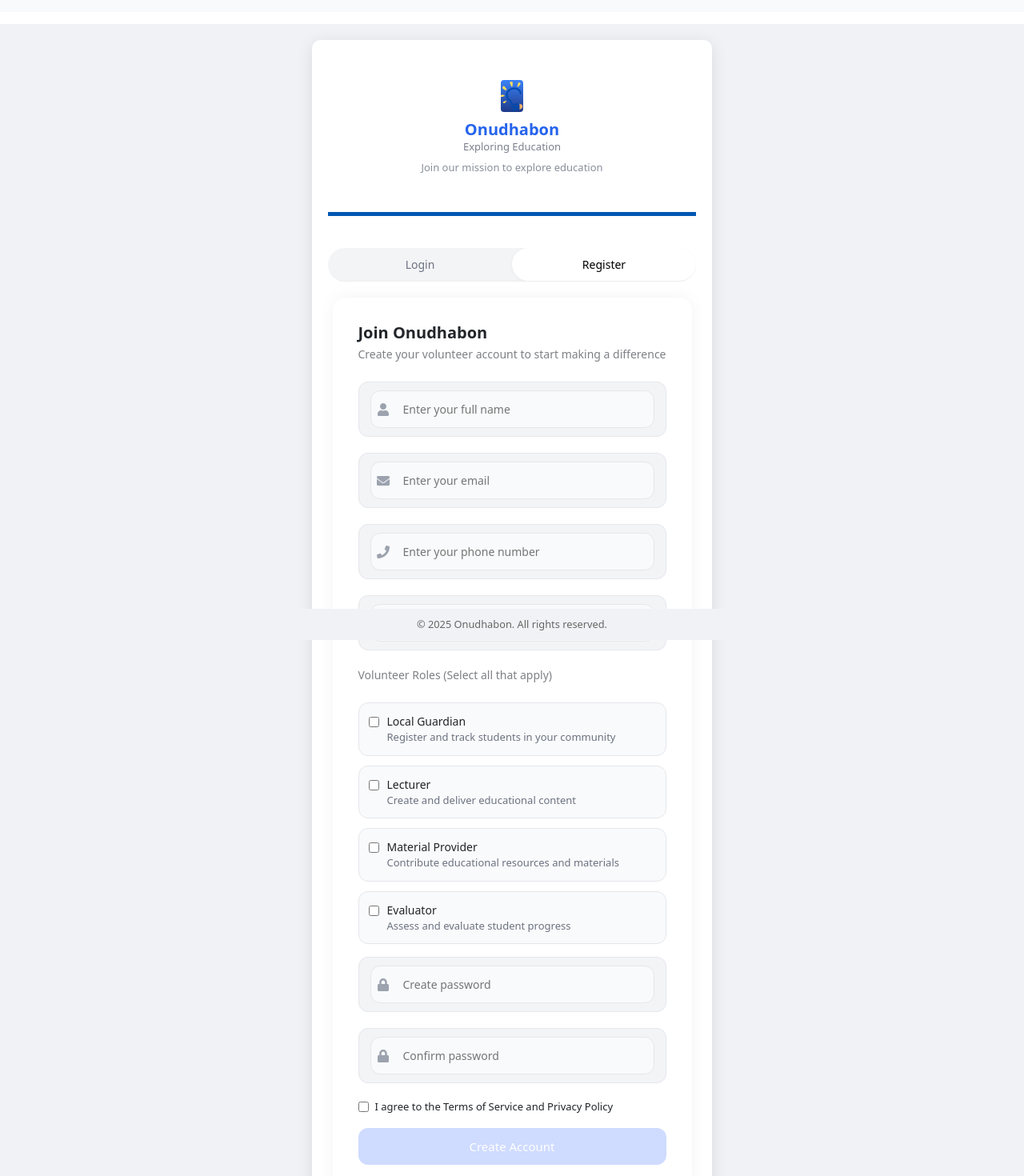
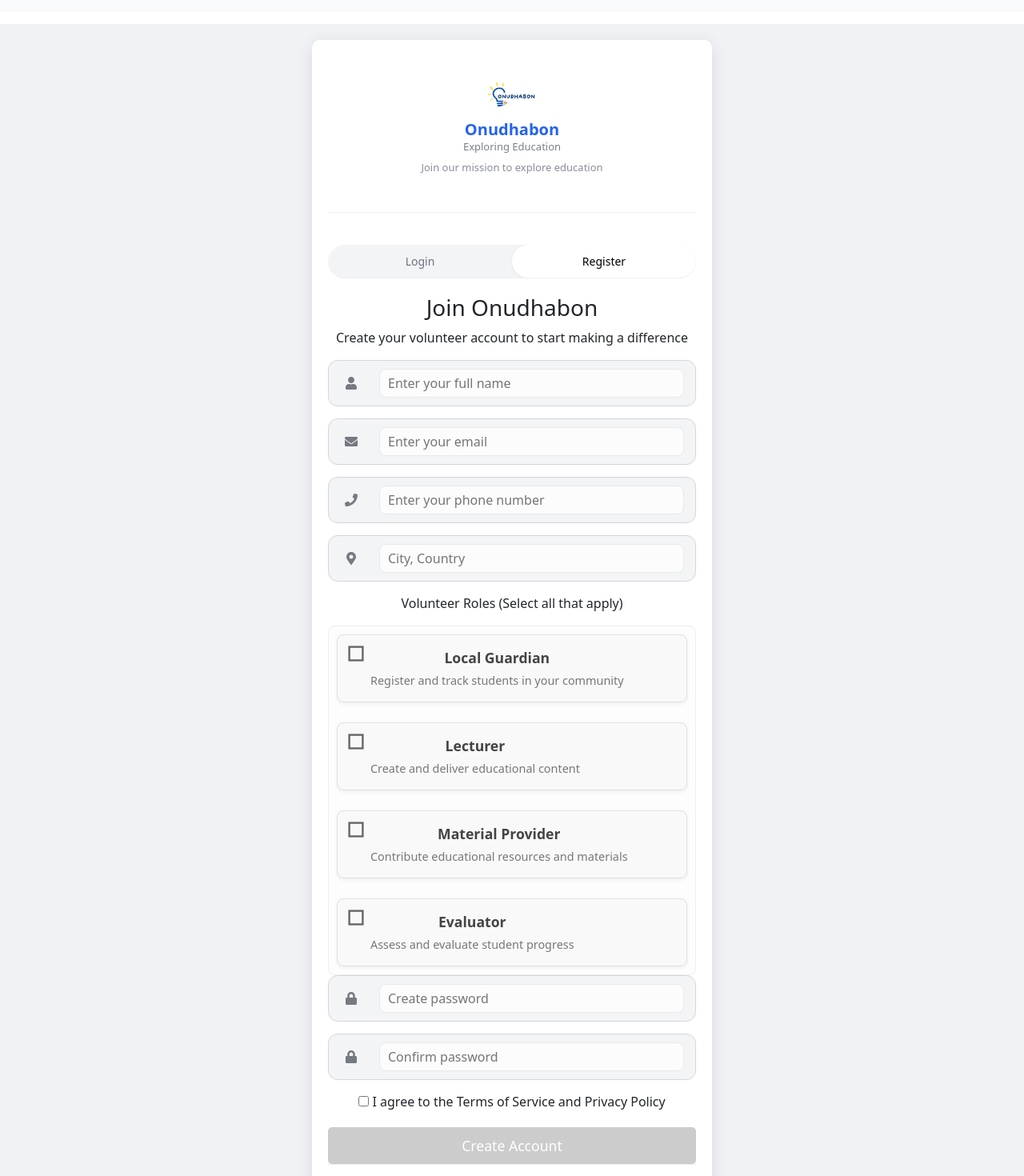
Before and after one commit to abonty360/Onudhabon, a React (Create React App) app: page /register in a window 1280 px wide. Shown: the top 1470 px of the page at 80% size. Built offline with nearby package versions, Linux system fonts and the light colour scheme.

Commit message:
Login reg logo fixed

```diff
--- a/src/App.css
+++ b/src/App.css
@@ -37,9 +37,9 @@ body, html {
 }
 
 .logo-icon {
-  width: 28px;
+  width: 60px;
   height: 40px;
-  background: linear-gradient(to bottom, #3b82f6, #1e3a8a);
+  background: linear-gradient(to bottom, #ffffff, #ffffff);
   border-radius: 4px;
   margin: 0 auto 10px;
 }
--- a/src/Components/LoginForm/LoginForm.css
+++ b/src/Components/LoginForm/LoginForm.css
@@ -3,18 +3,6 @@
   flex-direction: column;
   gap: 10px;
   padding: 10px;
-  animation: fadeIn 0.8s ease-out;
-}
-
-@keyframes fadeIn {
-  from {
-    opacity: 0;
-    transform: translateY(-20px);
-  }
-  to {
-    opacity: 1;
-    transform: translateY(0);
-  }
 }
 
 h3 {
@@ -32,8 +20,8 @@ h3 {
 .input-with-icon {
   display: flex;
   align-items: center;
-  background-color: #f3f4f6;
-  border: 1px solid #d1d5db;
+  background-color: #f3f4f6; /* Light gray background for the container */
+  border: 1px solid #d1d5db; /* Light gray border for the container */
   border-radius: 12px;
   padding: 10px 14px;
   transition: border-color 0.3s ease;
@@ -41,9 +29,6 @@ h3 {
 
 .input-with-icon:focus-within {
   border-color: #4f46e5;
-  box-shadow: 0 0 0 3px rgba(79, 70, 229, 0.2);
-  transform: translateY(-2px);
-  transition: all 0.2s ease-in-out;
 }
 
 .input-with-icon .icon {
@@ -53,14 +38,15 @@ h3 {
   font-size: 1rem;
 }
 
-.input-with-icon {
-  display: flex;
-  align-items: center;
-  background-color: #f3f4f6;
-  border: 1px solid #e5e7eb;  /* lighter outer border */
-  border-radius: 12px;
-  padding: 10px 14px;
-  transition: border-color 0.3s ease;
+/* Style for the actual input element inside the container */
+.input-with-icon input {
+  background-color: transparent; /* Make input background transparent */
+  border: none; /* Remove default input border */
+  outline: none; /* Remove outline on focus */
+  flex: 1; /* Allow input to take available space */
+  padding: 0; /* Remove padding as it's now on .input-inner-box */
+  font-size: 1em;
+  color: #333;
 }
 
 .login-btn {
@@ -92,3 +78,14 @@ h3 {
 .forgot-link:hover {
   text-decoration: underline;
 }
+
+.input-inner-box {
+  flex: 3; /* Take up more space */
+  display: flex;
+  align-items: center;
+  background-color: #fcfcfc; /* Lighter gray for inner box */
+  border: 1px solid #e9e9e9; /* Subtle border for inner box */
+  border-radius: 8px; /* Slightly smaller border-radius than outer */
+  padding: 5px 10px; /* Padding for the inner box */
+  margin-left: 4px; /* Increased space from the icon */
+}
--- a/src/Components/NavbarComp/Navbarcomp.js
+++ b/src/Components/NavbarComp/Navbarcomp.js
@@ -11,7 +11,9 @@ export default class NavbarComponent extends Component {
             <Navbar bg="white" expand="lg" fixed="top" className="shadow-sm custom-navbar">
                 <Container fluid>
                     <Navbar.Brand as={Link} to="/" className="d-flex align-items-center gap-2">
-                        <Image src={logo} alt="Logo" height="80" />
+                        <Image src={logo} alt="Onudhabon Logo" height="30" />
+                        Onudhabon
+
                     </Navbar.Brand>
                     <Navbar.Toggle aria-controls="main-navbar" />
                     <Navbar.Collapse id="main-navbar">
--- a/src/Components/RegistrationForm/RegistrationForm.css
+++ b/src/Components/RegistrationForm/RegistrationForm.css
@@ -1,16 +1,4 @@
 /* RegistrationForm.css */
-
-.registration-form {
-  text-align: left;
-  background: white;
-  padding: 32px;
-  border-radius: 16px;
-  box-shadow: 0 0 20px rgba(0, 0, 0, 0.05);
-  max-width: 600px;
-  margin: 0 auto;
-  animation: fadeIn 0.8s ease-out;
-}
-
 @keyframes fadeIn {
   from {
     opacity: 0;
@@ -22,132 +10,182 @@
   }
 }
 
-.registration-form h3 {
-  font-size: 20px;
-  margin-bottom: 4px;
-  font-weight: 600;
+.logo-container {
+  background-color: #e0f2f7; /* Light blue background */
+  padding: 20px;
+  border-radius: 10px;
+  margin-bottom: 20px;
+  display: flex;
+  justify-content: center;
+  align-items: center;
 }
 
-.registration-form p {
-  font-size: 14px;
-  color: #7e8085;
-  margin-bottom: 24px;
+.logo {
+  max-width: 150px;
+  height: auto;
 }
 
-.input-with-icon {
-  position: relative;
-  margin-bottom: 20px;
-}
-
-.input-with-icon input:focus,
-.input-with-icon textarea:focus {
-  border-color: #4f46e5;
-  box-shadow: 0 0 0 3px rgba(79, 70, 229, 0.2);
-  transform: translateY(-2px);
-  transition: all 0.2s ease-in-out;
-}
-
-.input-with-icon input,
-.input-with-icon textarea {
-  width: 100%;
-  padding: 12px 12px 12px 40px;
-  border-radius: 12px;
-  border: 1px solid #e5e7eb;
-  background: #f9fafb;
-  font-size: 14px;
-  resize: vertical;
-}
-
-.input-with-icon .icon {
-  position: absolute;
-  top: 50%;
-  left: 16px;
-  transform: translateY(-50%);
-  color: #9ca3af;
-}
+/* Styles for RegistrationForm.jsx roles */
 
 .volunteer-roles {
-  display: grid;
-  gap: 12px;
-  margin-bottom: 16px;
+  display: grid; /* Use grid for better layout control */
+  grid-template-columns: repeat(auto-fit, minmax(250px, 1fr)); /* Responsive columns */
+  gap: 25px; /* Space between cards */
+  margin-top: 15px;
+  padding: 10px;
+  border: 1px solid #eee; /* Light border for the container */
+  border-radius: 8px;
+  background-color: #fdfdfd; /* Very light background for the container */
 }
 
 .role-card {
   display: flex;
-  align-items: flex-start;
-  background: #f9fafb;
-  border: 1px solid #e5e7eb;
-  border-radius: 12px;
-  padding: 12px;
-  gap: 10px;
+  align-items: flex-start; /* Align items to the start of the cross axis */
+  background-color: #f9f9f9; /* Light gray background for the box */
+  border: 1px solid #e0e0e0; /* Light gray border */
+  border-radius: 8px;
+  padding: 15px;
+  cursor: pointer;
+  transition: all 0.2s ease-in-out;
+  box-shadow: 0 2px 5px rgba(0,0,0,0.05); /* Subtle shadow */
 }
 
-.role-card input[type="checkbox"] {
-  margin-top: 5px;
+.role-card:hover {
+  border-color: #007bff; /* Highlight on hover */
+  box-shadow: 0 4px 8px rgba(0,0,0,0.1);
+}
+
+.role-card input[type="radio"] {
+  margin-right: 10px; /* Space between radio and text */
+  transform: scale(1.2); /* Slightly larger radio */
+  flex-shrink: 0; /* Prevent radio from shrinking */
+
+  /* New styles for square radio buttons */
+  appearance: none; /* Remove default browser styling */
+  width: 16px; /* Smaller width */
+  height: 16px; /* Smaller height */
+  border: 2px solid #666; /* Border color */
+  border-radius: 0; /* Make it square */
+  position: relative; /* For custom checked state */
+  cursor: pointer;
+}
+
+/* Style for the checked state (inner square) */
+.role-card input[type="radio"]:checked {
+  border-color: #007bff; /* Border color when checked */
+}
+
+.role-card input[type="radio"]:checked::before {
+  content: '\2713'; /* Tick mark Unicode character */
+  display: block;
+  width: 100%; /* Fill the square */
+  height: 100%; /* Fill the square */
+  background-color: transparent; /* No background for the tick */
+  color: #007bff; /* Tick mark color */
+  font-size: 14px; /* Adjust font size for tick */
+  line-height: 1; /* Adjust line height for vertical centering */
+  text-align: center; /* Center horizontally */
+  position: absolute;
+  top: 50%;
+  left: 50%;
+  transform: translate(-50%, -50%);
 }
 
 .role-label {
-  font-size: 14px;
-  font-weight: 500;
+  font-weight: bold;
+  font-size: 1.1em;
+  color: #444; /* Darker gray */
+  margin-bottom: 5px;
 }
 
 .role-description {
-  font-size: 13px;
-  color: #6b7280;
+  font-size: 0.9em;
+  color: #777; /* Darker gray */
 }
 
-.flex-row {
-  display: flex;
-  gap: 16px;
+/* Style for selected role card (already targeting radio) */
+.role-card input[type="radio"]:checked + div {
+  color: #007bff; /* Change text color when selected */
 }
 
-.flex-row .input-with-icon {
-  flex: 1;
+.role-card input[type="radio"]:checked + div .role-label {
+  color: #007bff;
 }
 
-.checkbox-agreement {
+.role-card input[type="radio"]:checked + div .role-description {
+  color: #0056b3;
+}
+
+
+
+.input-with-icon {
   display: flex;
   align-items: center;
-  gap: 8px;
-  font-size: 13px;
-  margin: 16px 0;
+  background-color: #f3f4f6; /* Light gray background */
+  border: 1px solid #d1d5db; /* Light gray border */
+  border-radius: 12px;
+  padding: 10px 14px;
+  transition: border-color 0.3s ease;
+  margin-bottom: 15px; /* Added for gap */
+}
+
+.input-with-icon:focus-within {
+  border-color: #4f46e5;
+}
+
+.input-with-icon .icon {
+  margin-left: 6px;
+  margin-right: 12px;
+  color: #757981;
+  font-size: 1rem;
+}
+
+.input-with-icon input {
+  background-color: transparent; /* Make input background transparent */
+  border: none;
+  outline: none;
+  flex: 1;
+  padding: 0;
+  font-size: 1em;
+  color: #333;
 }
 
 .create-account-btn {
-  width: 100%;
-  padding: 12px;
-  background-color: #93b4f5;
+  background-color: #007bff; /* Blue */
   color: white;
-  font-weight: 500;
-  font-size: 15px;
+  padding: 10px 15px;
   border: none;
-  border-radius: 12px;
+  border-radius: 5px;
+  font-size: 1.1em;
   cursor: pointer;
-  transition: background 0.3s ease;
+  transition: background-color 0.2s ease-in-out;
+  width: 100%; /* Make it full width */
+  margin-top: 20px; /* Add some space above it */
 }
 
 .create-account-btn:hover {
-  background-color: #4338ca;
-}
-.input-with-icon.error input,
-.volunteer-roles.error,
-.checkbox-agreement.error {
-  border: 1px solid red;
-  background-color: #ffe6e6;
-}
-
-.create-account-btn {
-  background-color: #b0c4ff;
-  cursor: not-allowed;
-  transition: background 0.3s;
-}
-
-.create-account-btn.active {
-  background-color: #4f7cff;
-  color: white;
-  cursor: pointer;
+  background-color: #0056b3; /* Dark blue for hover */
 }
 
 .create-account-btn.disabled {
-  opacity: 0.6;
+  background-color: #cccccc; /* Gray out when disabled */
+  cursor: not-allowed;
 }
+
+.input-with-icon.error {
+  border-color: #dc3545; /* Red border for error */
+}
+
+.input-inner-box {
+  flex: 3; /* Take up more space */
+  display: flex;
+  align-items: center;
+  background-color: #fcfcfc; /* Lighter gray for inner box */
+  border: 1px solid #e9e9e9; /* Subtle border for inner box */
+  border-radius: 8px; /* Slightly smaller border-radius than outer */
+  padding: 5px 10px; /* Padding for the inner box */
+  margin-left: 15px; /* Increased space from the icon */
+}
+
+.registration-form {
+}
--- a/src/Components/RegistrationForm/RegistrationForm.jsx
+++ b/src/Components/RegistrationForm/RegistrationForm.jsx
@@ -33,12 +33,10 @@ const RegisterForm = () => {
   };
 
   const handleRoleChange = (label) => {
-    setFormData(prev => {
-      const roles = prev.roles.includes(label)
-        ? prev.roles.filter(r => r !== label)
-        : [...prev.roles, label];
-      return { ...prev, roles };
-    });
+    setFormData(prev => ({
+      ...prev,
+      roles: [label],
+    }));
   };
 
   const handleBlur = (field) => {
@@ -92,6 +90,7 @@ const RegisterForm = () => {
 
       <div className={getInputClass('name')}>
         <FaUser className="icon" />
+        <div className="input-inner-box">
           <input
             type="text"
             name="name"
@@ -101,9 +100,11 @@ const RegisterForm = () => {
             onBlur={() => handleBlur('name')}
           />
         </div>
+      </div>
 
       <div className={getInputClass('email')}>
         <FaEnvelope className="icon" />
+        <div className="input-inner-box">
           <input
             type="email"
             name="email"
@@ -113,9 +114,11 @@ const RegisterForm = () => {
             onBlur={() => handleBlur('email')}
           />
         </div>
+      </div>
 
       <div className={getInputClass('phone')}>
         <FaPhone className="icon" />
+        <div className="input-inner-box">
           <input
             type="tel"
             name="phone"
@@ -125,9 +128,11 @@ const RegisterForm = () => {
             onBlur={() => handleBlur('phone')}
           />
         </div>
+      </div>
 
       <div className={getInputClass('location')}>
         <FaMapMarkerAlt className="icon" />
+        <div className="input-inner-box">
           <input
             type="text"
             name="location"
@@ -137,13 +142,15 @@ const RegisterForm = () => {
             onBlur={() => handleBlur('location')}
           />
         </div>
+      </div>
 
       <p>Volunteer Roles (Select all that apply)</p>
       <div className={`volunteer-roles ${submitted && formData.roles.length === 0 ? 'error' : ''}`}>
         {rolesList.map((role, i) => (
           <label className="role-card" key={i}>
             <input
-              type="checkbox"
+              type="radio"
+              name="volunteerRole"
               checked={formData.roles.includes(role.label)}
               onChange={() => handleRoleChange(role.label)}
             />
@@ -157,6 +164,7 @@ const RegisterForm = () => {
 
       <div className={getInputClass('password')}>
         <FaLock className="icon" />
+        <div className="input-inner-box">
           <input
             type="password"
             name="password"
@@ -166,9 +174,11 @@ const RegisterForm = () => {
             onBlur={() => handleBlur('password')}
           />
         </div>
+      </div>
 
       <div className={getInputClass('confirmPassword')}>
         <FaLock className="icon" />
+        <div className="input-inner-box">
           <input
             type="password"
             name="confirmPassword"
@@ -177,6 +187,7 @@ const RegisterForm = () => {
             onChange={handleChange}
             onBlur={() => handleBlur('confirmPassword')}
           />
+        </div>
       </div>
 
       <label className={`checkbox-agreement ${submitted && !formData.terms ? 'error' : ''}`}>
--- a/src/Pages/HomePage/HomePage.css
+++ b/src/Pages/HomePage/HomePage.css
@@ -20,3 +20,8 @@
   font-size: 1.2em;
   margin-bottom: 10px;
 }
+
+.mission-statement {
+  color: #007bff; /* Bootstrap primary blue */
+  font-size: 1.3em; /* Slightly larger than default lead paragraph */
+}
--- a/src/Pages/HomePage/HomePage.jsx
+++ b/src/Pages/HomePage/HomePage.jsx
@@ -47,7 +47,7 @@ const Homepage = () => {
       <section className="py-5 mt-5 bg-primary text-white text-center">
         <Container>
           <h1 className="display-5 fw-bold">Exploring Education Through Community</h1>
-          <p className="lead">Connecting volunteers, educators, and communities all across Bangladesh to provide quality education for underprivileged children.</p>
+          <p className="lead mission-statement">Connecting volunteers, educators, and communities all across Bangladesh to provide quality education for underprivileged children.</p>
           <div className="d-flex justify-content-center gap-3 mt-3">
             <Button variant="light" as={Link} to="/login">Become a Volunteer</Button>
             <Button variant="outline-light">Donate Now</Button>
@@ -67,7 +67,7 @@ const Homepage = () => {
           </Col>
           <Col md={3} className="mb-3">
             <div className="border rounded p-4">
-              <i className="bi bi-book display-6 text-primary"></i>
+              <img src="/images/navbar_logo.png" alt="Learning Materials" style={{ width: '48px', height: '48px' }} />
               <h5 className="mt-2">2,500+</h5>
               <p className="mb-0">Learning Materials</p>
             </div>
--- a/src/Pages/LoginPage/LoginPage.css
+++ b/src/Pages/LoginPage/LoginPage.css
@@ -1,4 +1,15 @@
 /* LoginPage.css */
+@keyframes fadeIn {
+  from {
+    opacity: 0;
+    transform: translateY(-20px);
+  }
+  to {
+    opacity: 1;
+    transform: translateY(0);
+  }
+}
+
 .login-page-container {
   display: flex;
   justify-content: center;
@@ -18,13 +29,14 @@
   max-width: 400px;
   overflow: hidden;
   text-align: center;
+  animation: fadeIn 1.2s ease-out forwards;
 }
 
 .logo-section {
-  background-color: #ffffff;
+  background-color: transparent;
   color: white;
   padding: 30px 20px;
-  border-bottom: 5px solid #0056b3;
+  border-bottom: 1px solid #eee; /* Changed to light grey border */
 }
 
 .logo-icon {
--- a/src/Pages/LoginPage/LoginPage.jsx
+++ b/src/Pages/LoginPage/LoginPage.jsx
@@ -8,7 +8,7 @@ function LoginPage() {
     <div className="login-page-container">
       <div className="login-card">
         <div className="logo-section">
-          <img src="/images/lightmode_logo.png" alt="Logo" className="logo-icon" />
+          <img src="/images/navbar_logo.png" alt="Onudhabon Logo" className="logo-icon" />
           <h2 className="app-title">Onudhabon</h2>
           <p className="subtitle">Exploring Education</p>
           <p className="mission-text">Join our mission to explore education</p>
--- a/src/Pages/RegistrationPage/RegistrationPage.css
+++ b/src/Pages/RegistrationPage/RegistrationPage.css
@@ -1,4 +1,15 @@
 /* RegistrationPage.css */
+@keyframes fadeIn {
+  from {
+    opacity: 0;
+    transform: translateY(-20px);
+  }
+  to {
+    opacity: 1;
+    transform: translateY(0);
+  }
+}
+
 .registration-page-container {
   display: flex;
   justify-content: center;
@@ -6,6 +17,7 @@
   min-height: 100vh;
   background-color: #f0f2f5;
   padding: 20px;
+  animation: fadeIn 1.2s ease-out forwards;
 }
 
 .registration-card {
@@ -22,10 +34,10 @@
 }
 
 .logo-section {
-  background-color: #ffffff;
-  color: white;
+  background-color: transparent;
+  color: #333; /* Changed text color to dark grey */
   padding: 30px 20px;
-  border-bottom: 5px solid #0056b3;
+  border-bottom: 1px solid #eee; /* Changed border color to light grey */
 }
 
 .logo-icon {
--- a/src/Pages/RegistrationPage/RegistrationPage.jsx
+++ b/src/Pages/RegistrationPage/RegistrationPage.jsx
@@ -8,12 +8,11 @@ function RegistrationPage() {
     <div className="registration-page-container">
       <div className="registration-card">
         <div className="logo-section">
-          <img src="/images/lightmode_logo.png" alt="Logo" className="logo-icon" />
+          <img src="/images/navbar_logo.png" alt="Onudhabon Logo" className="logo-icon" />
           <h2 className="app-title">Onudhabon</h2>
           <p className="subtitle">Exploring Education</p>
           <p className="mission-text">Join our mission to explore education</p>
         </div>
-
         <div className="tabs">
           <Link to="/login" className="tab">Login</Link>
           <Link to="/register" className="tab active">Register</Link>
```
Also changed, not shown: src/Components/LoginForm/LoginForm.jsx (+6 -4 lines). Lines whose indentation alone changed are shown as unchanged.
